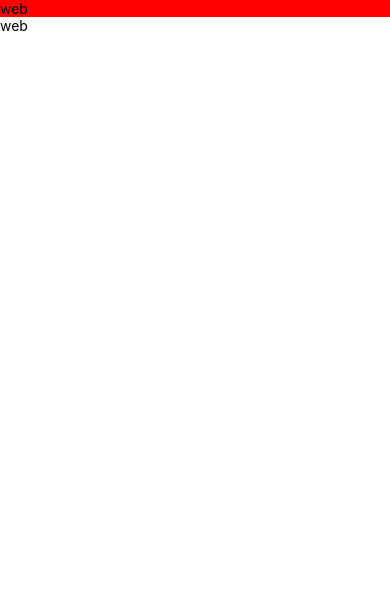
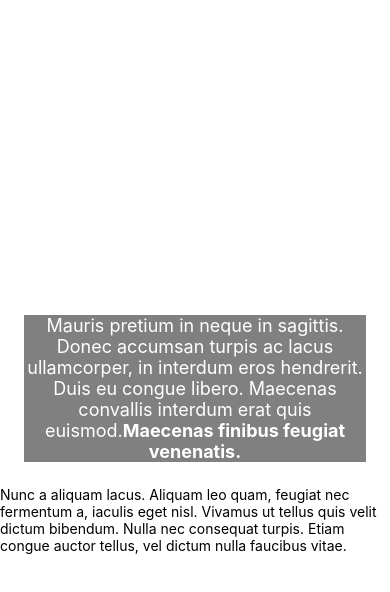
Before and after one commit to LukBed/react-native-learning, a React Native app: screen / in a window 390 px wide. Shown: the top 592 px of the page. Built offline with nearby package versions, Linux system fonts and the light colour scheme.

Commit message:
styling inline

```diff
--- a/App.js
+++ b/App.js
@@ -1,25 +1,31 @@
 import React from 'react';
-import { Text, Platform, SafeAreaView } from 'react-native';
+import { SafeAreaView, Text } from 'react-native';
 
 export default function App() {
   return (
-    //SafeAreaView - only IOS11+, safe margin, very useful, works as normal view on Android
-    <SafeAreaView>
+    //RN is based on flexbox, axes are reversed in comparison to web
+    <SafeAreaView
+      style={{ flex: 1, justifyContent: 'center', alignContent: 'center' }}>
       <Text
         style={{
-          backgroundColor: Platform.OS === 'android' ? 'green' : 'red',
+          backgroundColor: 'grey',
+          color: 'white',
+          margin: 24,
+          fontSize: 18,
+          textAlign: 'center',
         }}>
-        {Platform.OS}
+        Mauris pretium in neque in sagittis. Donec accumsan turpis ac lacus
+        ullamcorper, in interdum eros hendrerit. Duis eu congue libero. Maecenas
+        convallis interdum erat quis euismod.
+        <Text style={{ fontWeight: 'bold' }}>
+          Maecenas finibus feugiat venenatis.
+        </Text>
       </Text>
-      <Text
-        style={{
-          ...Platform.select({
-            android: {
-              backgroundColor: 'orange',
-            },
-          }),
-        }}>
-        {Platform.OS}
+      <Text>
+        Nunc a aliquam lacus. Aliquam leo quam, feugiat nec fermentum a, iaculis
+        eget nisl. Vivamus ut tellus quis velit dictum bibendum. Nulla nec
+        consequat turpis. Etiam congue auctor tellus, vel dictum nulla faucibus
+        vitae.
       </Text>
     </SafeAreaView>
   );
```
